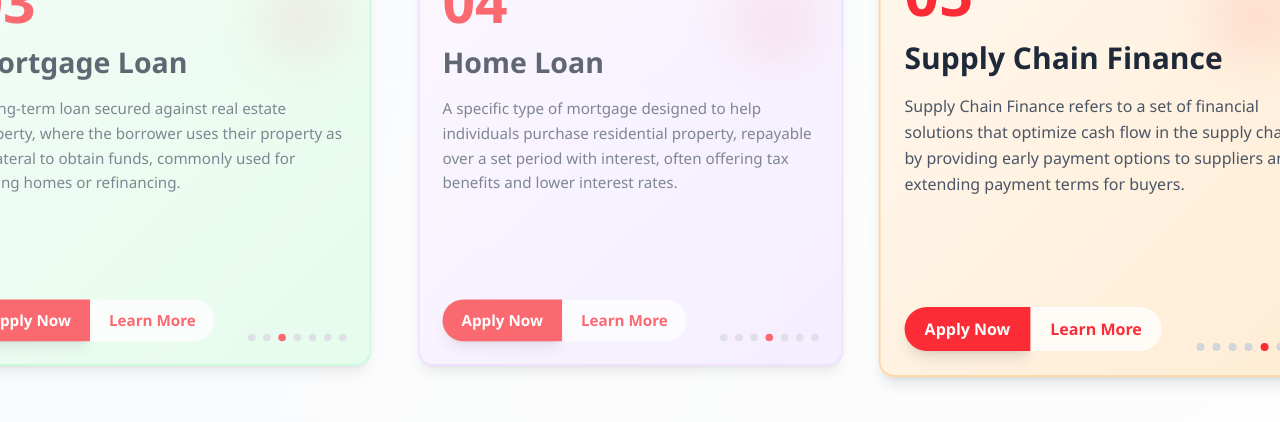
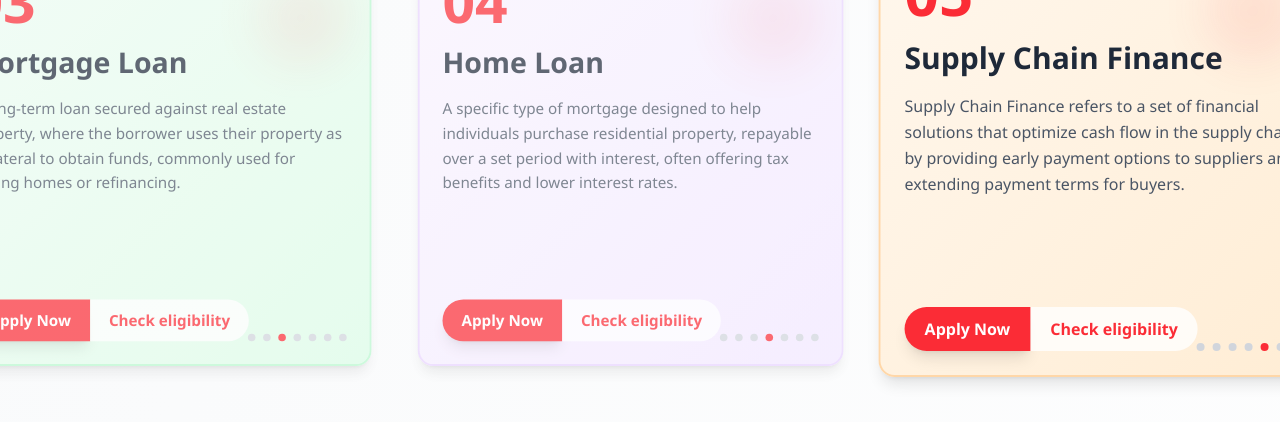
Before and after one commit to deploy-lk/catfin-website-v2, a Next.js app: page / in a window 1280 px wide. Shown: the part 1698-2120 px from the top of the page. Built offline with nearby package versions, Linux system fonts and the light colour scheme.

Commit message:
update:rename learn more button

```diff
--- a/app/home/horizontalScroll/horizontal-scroll-client.tsx
+++ b/app/home/horizontalScroll/horizontal-scroll-client.tsx
@@ -127,7 +127,7 @@ const HorizontalScrollSection = () => {
                     viewport={{ once: true }}
                     transition={{ delay: index * 0.1 + 0.6 }}
                   >
-                    Learn More
+                    Check eligibility
                   </motion.button>
                 </Link>
               </div>
@@ -230,7 +230,7 @@ const HorizontalScrollSection = () => {
                       animate={{ opacity: 1, y: 0 }}
                       transition={{ delay: index * 0.1 + 0.7 }}
                     >
-                      Learn More
+                      Check eligibility
                     </motion.button>
                   </Link>
                 </div>
```
